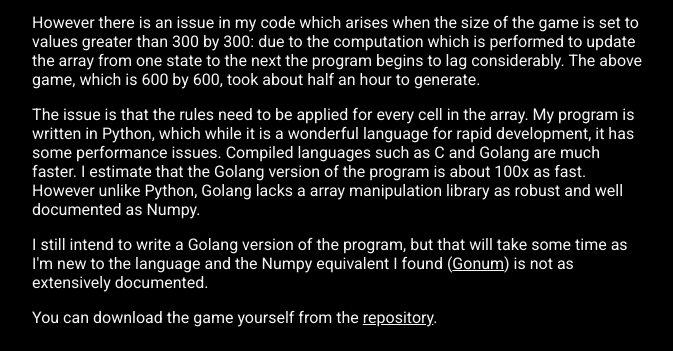
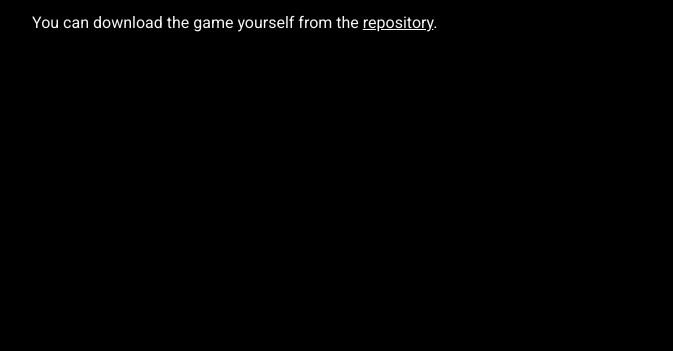
Before and after one commit to jke-smth/jke-smth.github.io, a plain HTML site: page index.html in a window 1280 px wide. Shown: the part 1843-2194 px from the top of the page, without its empty margins (406-1079 px from the left). After the commit the page ends 1899 px from the top, so only its background shows below. Drawn offline with Linux system fonts and the light colour scheme.

Commit message:
Update index.html

```diff
--- a/index.html
+++ b/index.html
@@ -133,9 +133,6 @@
         <br>
         <img src="gameoflife_big.gif" alt="An animated gif generated using my implementation of Conway's Game of Life">
         <br>
-        <p>However there is an issue in my code which arises when the size of the game is set to values greater than 300 by 300: due to the computation which is performed to update the array from one state to the next the program begins to lag considerably. The above game, which is 600 by 600, took about half an hour to generate.
-        <p>The issue is that the rules need to be applied for every cell in the array. My program is written in Python, which while it is a wonderful language for rapid development, it has some performance issues. Compiled languages such as C and Golang are much faster. I estimate that the Golang version of the program is about 100x as fast. However unlike Python, Golang lacks a array manipulation library as robust and well documented as Numpy.
-        <p>I still intend to write a Golang version of the program, but that will take some time as I'm new to the language and the Numpy equivalent I found (<a href="https://github.com/gonum/gonum">Gonum</a>) is not as extensively documented.
 
         <p>You can download the game yourself from the <a href="https://github.com/jke-smth/life">repository</a>.
       </article>
```
